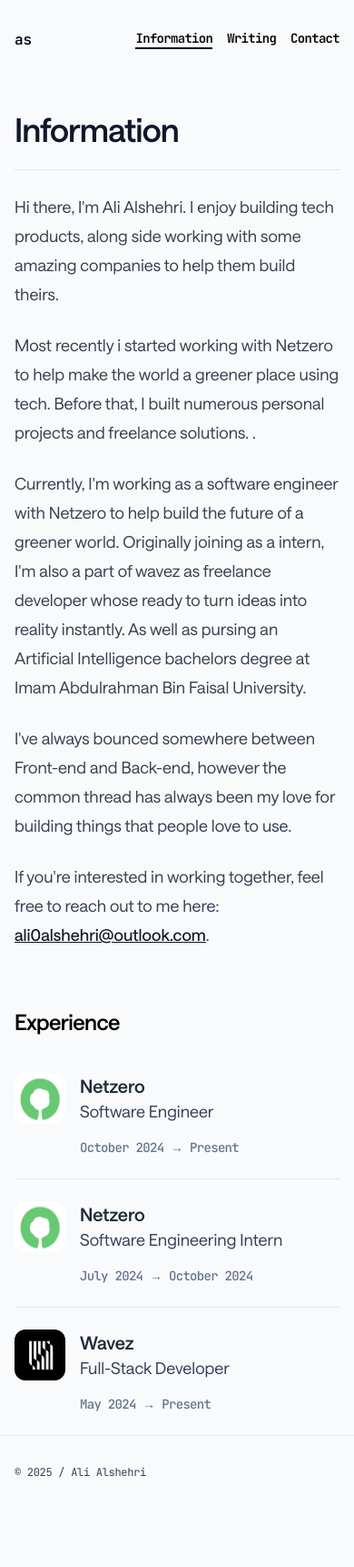
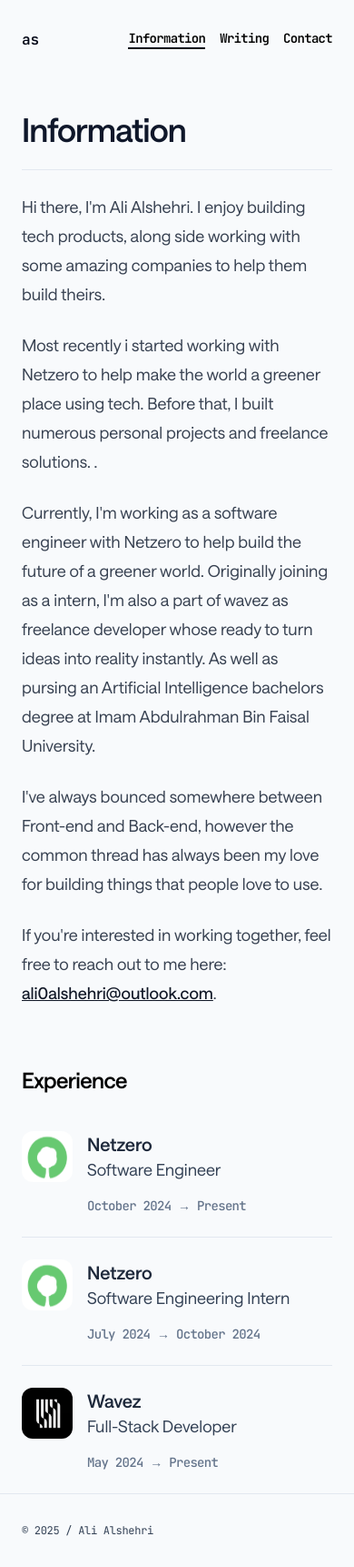
Before and after one commit to AlshehriAli0/portfolio-v2, a Next.js app: page /info in a window 390 px wide. Shown: the whole page at 91% size. Before the commit the page ends 1658 px from the top, so only its background shows below. Built offline with nearby package versions, Linux system fonts and the light colour scheme.

Commit message:
style: Adjust padding in layout and main sections for improved visual consistency

```diff
--- a/app/components/Nav.tsx
+++ b/app/components/Nav.tsx
@@ -8,7 +8,7 @@ export const Nav = () => {
   const activePath = usePathname(); // Get current path
 
   return (
-    <header className="pt-8 md:pt-16 pb-16 px-4 md:px-0 flex justify-between">
+    <header className="pt-8 md:pt-16 pb-16 px-6 md:px-0 flex justify-between">
       <Link
         href="/"
         className="group transition"
--- a/app/contact/page.tsx
+++ b/app/contact/page.tsx
@@ -49,7 +49,7 @@ export const dynamic = "force-static";
 
 export default async function InfoPage() {
   return (
-    <main className="px-4 md:px-0">
+    <main className="px-6 md:px-0">
       <PageHeader title="Contact" />
       <section className="pb-8">
         <p className="text-lg mb-6">
--- a/app/info/page.tsx
+++ b/app/info/page.tsx
@@ -49,7 +49,7 @@ export const dynamic = "force-static";
 
 export default async function InfoPage() {
   return (
-    <main className="px-4 md:px-0">
+    <main className="px-6 md:px-0">
       <PageHeader title="Information" />
       <section className="pb-8 prose prose-lg">
         <p>
--- a/app/layout.tsx
+++ b/app/layout.tsx
@@ -130,7 +130,7 @@ export default function RootLayout({
             <TransitionProvider>{children}</TransitionProvider>
           </PrefetchProvider>
 
-          <footer className="px-4 md:px-0 border-t border-slate-200 py-8 text-slate-700 font-mono text-xs tracking-tight flex justify-between">
+          <footer className="px-6 md:px-0 border-t border-slate-200 py-8 text-slate-700 font-mono text-xs tracking-tight flex justify-between">
             <p>
               &copy; {new Date().getFullYear()} {"/"} Ali Alshehri
             </p>
--- a/app/posts/[slug]/page.tsx
+++ b/app/posts/[slug]/page.tsx
@@ -110,7 +110,7 @@ export default async function Post({ params }: { params: Params }) {
 
   return (
     <>
-      <main className="px-4 md:px-0 overflow-x-hidden">
+      <main className="px-6 md:px-0 overflow-x-hidden">
         <section>
           <h1 className="font-semibold tracking-tight text-4xl text-slate-900">
             {meta.title}
--- a/app/posts/page.tsx
+++ b/app/posts/page.tsx
@@ -27,7 +27,7 @@ export default async function Page() {
   });
 
   return (
-    <main className="px-4 md:px-0">
+    <main className="px-6 md:px-0">
       <PageHeader title="Writing" />
       <section className="divide-y">
         {filteredPosts.map((post) => {
```
